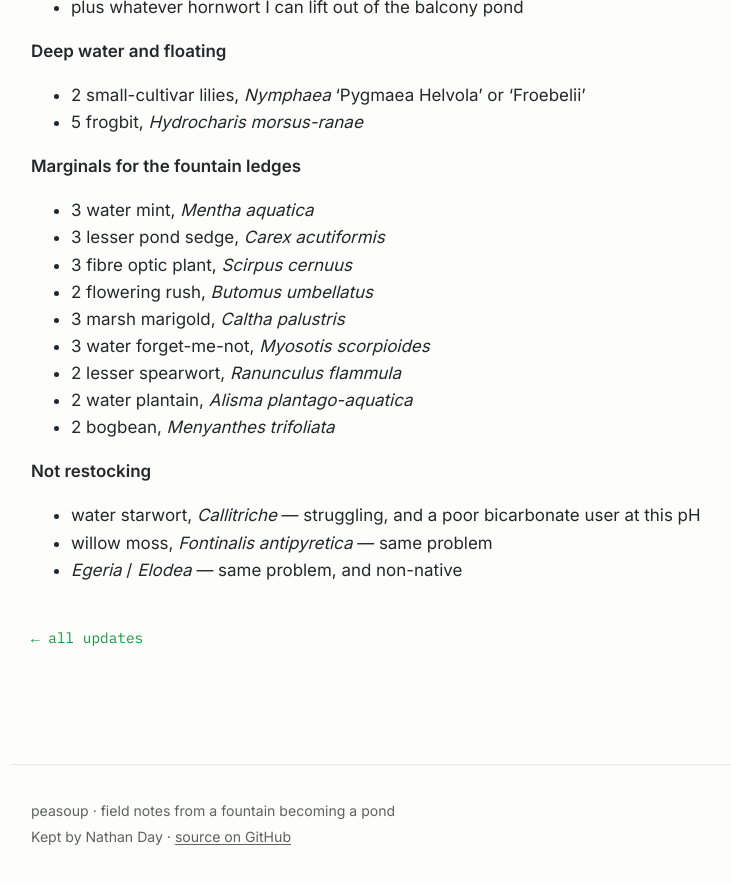
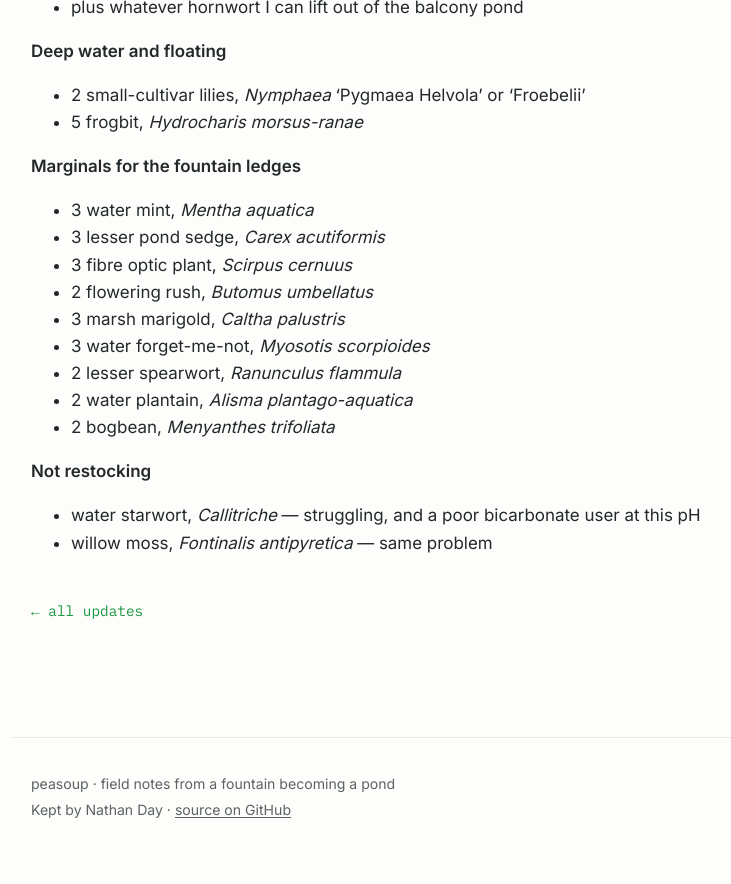
Before and after one commit to nthndy/peasoup, a Jekyll site: the page built from _posts/2026-07-25-prepping-for-more-plants.md, in a window 1280 px wide and 900 px high, scrolled down 15136 px. Shown: the top 884 px of the window, without its empty margins (239-970 px from the left). Built offline with Jekyll 4.4.1, drawn with Linux system fonts in a browser that asks for light colours.

Commit message:
removing one errant plant reference

```diff
--- a/_posts/2026-07-25-prepping-for-more-plants.md
+++ b/_posts/2026-07-25-prepping-for-more-plants.md
@@ -118,4 +118,3 @@ So, to conclude, here is the list of plants I am going to add:
 
 - water starwort, *Callitriche* — struggling, and a poor bicarbonate user at this pH
 - willow moss, *Fontinalis antipyretica* — same problem
-- *Egeria* / *Elodea* — same problem, and non-native
```
